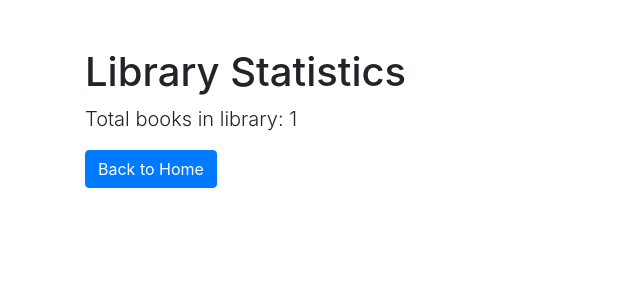
After one commit to xiaomaorenwei/cicdTest, a Flask app: template templates/stats.html in a window 1280 px wide. The commit adds this page. Shown: the top 300 px of the page, without its empty margins (0-640 px from the left). Run offline with Flask 3, Linux system fonts and the light colour scheme; the template is opened without the code that fills it: most values are stand-ins (such as "Sample title", 1, 10 or a date in 2020); some libraries are stand-ins or nearby versions.

```diff
--- a/templates/index.html
+++ b/templates/index.html
@@ -10,6 +10,7 @@
     <h1 class="mb-4">图书管理系统</h1>
     <a href="/add" class="btn btn-primary mb-3">添加图书</a>
     <a href="/search" class="btn btn-secondary mb-3">搜索图书</a>
+    <a href="/stats" class="btn btn-info mb-3">统计信息</a>
     <a href="/about" class="btn btn-info mb-3">关于</a>
     <a href="/contact" class="btn btn-info mb-3">联系我们</a>
     <table class="table table-bordered">
--- /dev/null
+++ b/templates/stats.html
@@ -0,0 +1,16 @@
+<!DOCTYPE html>
+<html lang="en">
+<head>
+    <meta charset="UTF-8">
+    <meta name="viewport" content="width=device-width, initial-scale=1.0">
+    <title>Library Statistics</title>
+    <link href="https://stackpath.bootstrapcdn.com/bootstrap/4.5.2/css/bootstrap.min.css" rel="stylesheet">
+</head>
+<body>
+    <div class="container">
+        <h1 class="mt-5">Library Statistics</h1>
+        <p class="lead">Total books in library: {{ total_books }}</p>
+        <a href="/" class="btn btn-primary">Back to Home</a>
+    </div>
+</body>
+</html>
--- a/web_app.py
+++ b/web_app.py
@@ -11,8 +11,13 @@ library = Library()
 
 @app.route('/')
 def index():
-    books = library.list_all_books()
+    books = library.get_all_books()
     return render_template('index.html', books=books)
+
+@app.route('/stats')
+def stats():
+    total_books = len(library.get_all_books())
+    return render_template('stats.html', total_books=total_books)
 
 @app.route('/add', methods=['GET', 'POST'])
 def add_book():
```
